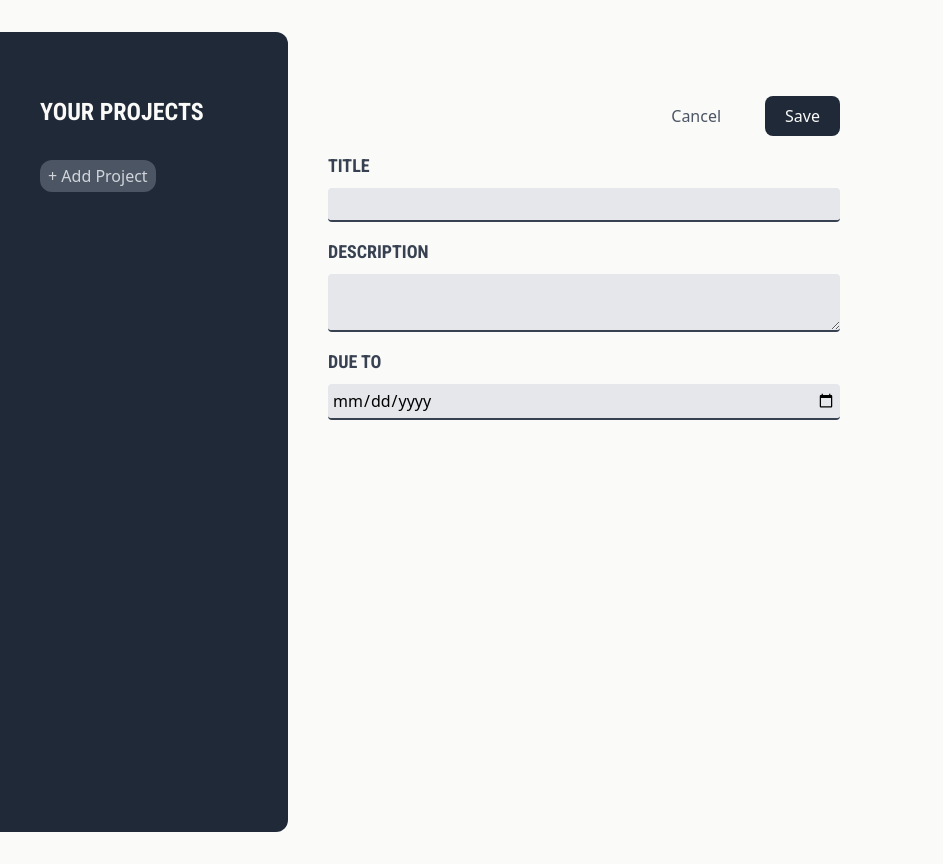
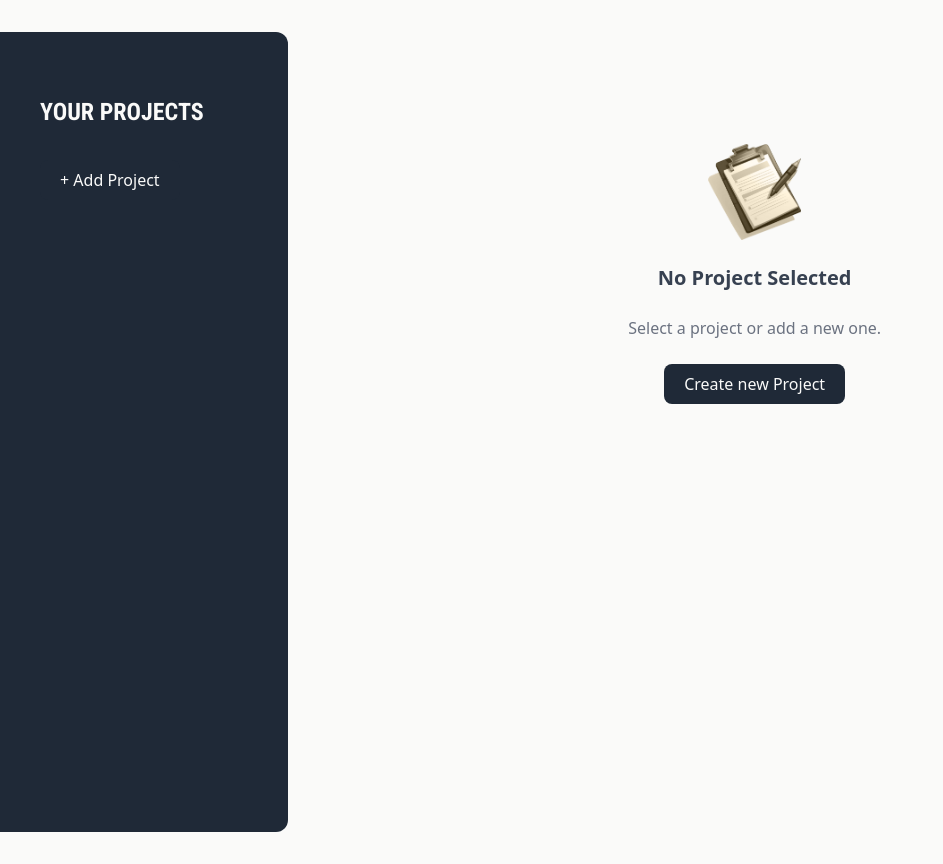
Before and after one commit to Marek-Kosmowski/project-react-management-app, a React (Vite) app: page / in a window 1280 px wide. Shown: the whole page, without its empty margins (0-943 px from the left). Built offline with nearby package versions, Linux system fonts and the light colour scheme.

Commit message:
Add Default Background component, styles to it, and Add state in App component to switch betwieen components

```diff
--- a/src/App.jsx
+++ b/src/App.jsx
@@ -1,11 +1,25 @@
 import NewProject from './components/NewProject';
 import ProjectsSidebar from './components/ProjectsSidebar';
+import DefaultBackground from './components/DefaultBackground';
+import { useState } from 'react';
 
 function App() {
+  const [newProject, setNewProject] = useState(false);
+
+  const handleProjectButton = () => {
+    setNewProject(true);
+  };
+
   return (
     <main className='h-screen my-8 flex gap-10'>
-      <ProjectsSidebar />
-      <NewProject />
+      <ProjectsSidebar onChange={handleProjectButton} />
+      {/* <NewProject /> */}
+      {/* <DefaultBackground /> */}
+      {!newProject ? (
+        <DefaultBackground onChange={handleProjectButton} />
+      ) : (
+        <NewProject onChange={() => setNewProject(false)} />
+      )}
     </main>
   );
 }
--- /dev/null
+++ b/src/components/Button.jsx
@@ -0,0 +1,10 @@
+export default function Button({ children, ...props }) {
+  return (
+    <button
+      className='px-5 py-2 bg-gray-800 rounded-lg text-stone-50 hover:bg-gray-700'
+      {...props}
+    >
+      {children}
+    </button>
+  );
+}
--- /dev/null
+++ b/src/components/DefaultBackground.jsx
@@ -0,0 +1,21 @@
+import NoProjectImage from '../assets/no-projects.png';
+import Button from './Button';
+
+export default function DefaultBackground({ onChange }) {
+  return (
+    <div className='w-2/3 text-center mt-28'>
+      <img
+        className='w-24 h-24 w object-contain mx-auto'
+        src={NoProjectImage}
+        alt=''
+      />
+      <h2 className='my-6 font-bold text-xl text-gray-700'>
+        No Project Selected
+      </h2>
+      <p className='mb-4 text-gray-500'>Select a project or add a new one.</p>
+      <p className='mt-6'>
+        <Button onClick={onChange}>Create new Project</Button>
+      </p>
+    </div>
+  );
+}
--- a/src/components/NewProject.jsx
+++ b/src/components/NewProject.jsx
@@ -1,14 +1,20 @@
 import Input from './Input';
+import Button from './Button';
 
-export default function NewProject() {
+export default function NewProject({ onChange }) {
   return (
     <div className='w-[32rem] mt-16'>
       <menu className='flex justify-end	items-center gap-6'>
         <li>
-          <button className='px-5 py-2 text-gray-600 hover:text-gray-900'>Cancel</button>{' '}
+          <button
+            onClick={onChange}
+            className='px-5 py-2 text-gray-600 hover:text-gray-900'
+          >
+            Cancel
+          </button>
         </li>
         <li>
-          <button className='px-5 py-2 bg-gray-800 rounded-lg text-stone-50 hover:bg-gray-700'>Save</button>{' '}
+          <Button>Save</Button>
         </li>
       </menu>
       <div>
--- a/src/components/ProjectsSidebar.jsx
+++ b/src/components/ProjectsSidebar.jsx
@@ -1,13 +1,13 @@
-export default function ProjectsSidebar() {
+import Button from './Button';
+
+export default function ProjectsSidebar({ onChange }) {
   return (
     <aside className='w-1/3  bg-gray-800 py-16 px-10 text-stone-50 md:w-72 rounded-r-xl '>
       <h2 className='mb-8 font-bold uppercase font-roboto md:text-2xl'>
         Your Projects
       </h2>
       <div>
-        <button className='py-2 px-4 bg-gray-600 rounded-xl text-gray-300 hover:bg-gray-500 hover:text-gray-800 md:py-1 md:px-2 text-xs md:text-base  hover:scale-110 ease-in duration-300'>
-          + Add Project
-        </button>
+        <Button onClick={onChange}>+ Add Project</Button>
       </div>
       <ul></ul>
     </aside>
```
